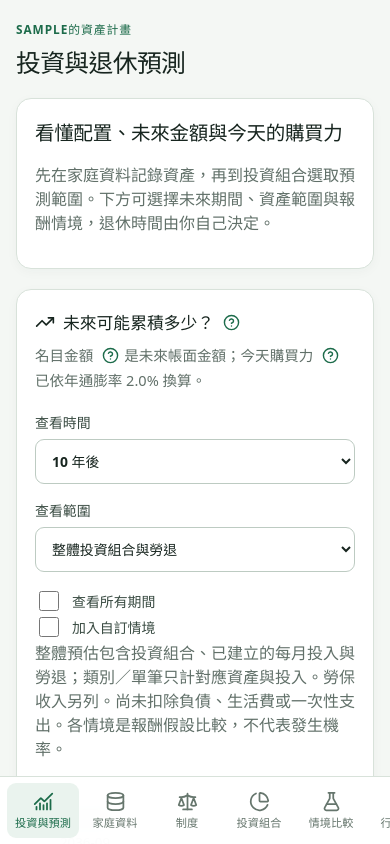
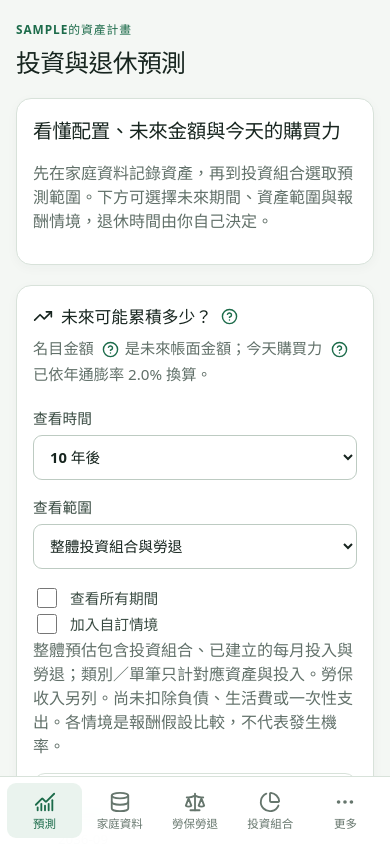
Before and after one commit to beach1807-max/retirement-planner-public, a React (Vite) app: page / in a window 390 px wide. Both pictures are taken after typing "Sample", "2020-01-15" into the empty fields and a click on the button "開始建立". Shown: the top 844 px of the page. Built offline with nearby package versions, Linux system fonts and the light colour scheme.

Commit message:
feat: 優化手機導覽與介面可讀性

```diff
--- a/src/App.tsx
+++ b/src/App.tsx
@@ -9,6 +9,7 @@ import type { ProjectionResult } from './domain/models'
 import { Onboarding } from './components/Onboarding'
 import { DexiePlannerRepository } from './infrastructure/dexie-planner-repository'
 import { OfficialTaiwanMarketDataProvider } from './infrastructure/market-data-provider'
+import { MobileNavigation } from './components/MobileNavigation'
 
 type Page = 'dashboard' | 'data' | 'retirementSystems' | 'portfolio' | 'scenarios' | 'market' | 'settings' | 'backup'
 
@@ -169,17 +170,7 @@ export function App() {
         </Suspense>
       </main>
 
-      <nav className="bottom-nav" aria-label="行動版主要功能">
-        {navigation.map((item) => {
-          const Icon = item.icon
-          return (
-            <button key={item.id} className={page === item.id ? 'active' : ''} onClick={() => setPage(item.id)} aria-label={item.label}>
-              <Icon size={21} aria-hidden="true" />
-              <span>{item.label.replace('退休', '')}</span>
-            </button>
-          )
-        })}
-      </nav>
+      <MobileNavigation items={navigation} page={page} onNavigate={setPage} />
     </div>
   )
 }
--- /dev/null
+++ b/src/components/MobileNavigation.tsx
@@ -0,0 +1,28 @@
+import { useEffect, useRef, useState } from 'react'
+import { MoreHorizontal, X, type LucideIcon } from 'lucide-react'
+
+interface Item<T extends string> { id: T; label: string; icon: LucideIcon }
+
+export function MobileNavigation<T extends string>({ items, page, onNavigate }: { items: Item<T>[]; page: T; onNavigate: (page: T) => void }) {
+  const [open, setOpen] = useState(false)
+  const dialog = useRef<HTMLDialogElement>(null)
+  useEffect(() => {
+    if (!open) { dialog.current?.close(); return }
+    dialog.current?.showModal()
+    const previous = document.body.style.overflow
+    document.body.style.overflow = 'hidden'
+    return () => { document.body.style.overflow = previous }
+  }, [open])
+  const extraActive = items.slice(4).some((item) => item.id === page)
+  return <>
+    <nav className="bottom-nav" aria-label="行動版主要功能">
+      {items.slice(0, 4).map(({ id, label, icon: Icon }, index) => <button key={id} aria-label={label} aria-current={page === id ? 'page' : undefined} className={page === id ? 'active' : ''} onClick={() => onNavigate(id)}><Icon size={22} aria-hidden="true" /><span>{['預測', '家庭資料', '勞保勞退', '投資組合'][index]}</span></button>)}
+      <button aria-label="更多功能" aria-haspopup="dialog" aria-expanded={open} className={extraActive ? 'active' : ''} onClick={() => setOpen(true)}><MoreHorizontal size={22} aria-hidden="true" /><span>更多</span></button>
+    </nav>
+    <dialog className="mobile-menu" ref={dialog} aria-labelledby="mobile-menu-title" onCancel={() => setOpen(false)} onClose={() => setOpen(false)} onClick={(event) => { if (event.target === event.currentTarget) setOpen(false) }}>
+      <div className="mobile-menu-content"><div className="panel-heading"><h2 id="mobile-menu-title">更多功能</h2><button autoFocus className="icon-button" aria-label="關閉更多功能" onClick={() => setOpen(false)}><X size={22} /></button></div>
+        <nav aria-label="其他功能">{items.slice(4).map(({ id, label, icon: Icon }) => <button key={id} aria-current={page === id ? 'page' : undefined} onClick={() => { setOpen(false); onNavigate(id) }}><Icon size={22} aria-hidden="true" />{label}</button>)}</nav>
+      </div>
+    </dialog>
+  </>
+}
--- a/src/styles.css
+++ b/src/styles.css
@@ -222,6 +222,14 @@ label small { color: var(--muted); font-weight: 500; line-height: 1.45; }
 .visually-hidden { position: absolute; width: 1px; height: 1px; padding: 0; margin: -1px; overflow: hidden; clip: rect(0,0,0,0); white-space: nowrap; border: 0; }
 .muted { color: var(--muted); }
 .bottom-nav { display: none; }
+.mobile-menu { width: min(440px, calc(100% - 32px)); padding: 0; border: 0; border-radius: 18px; background: var(--surface); color: var(--primary); box-shadow: 0 20px 60px rgba(20,55,42,.25); }
+.mobile-menu::backdrop { background: rgba(10, 30, 22, .52); }
+.mobile-menu-content { padding: 20px; }
+.mobile-menu .panel-heading { margin-bottom: 8px; align-items: center; }
+.mobile-menu .panel-heading h2 { margin: 0; }
+.mobile-menu nav { display: grid; gap: 8px; }
+.mobile-menu nav button { min-height: 48px; padding: 10px 12px; border: 0; border-radius: 10px; display: flex; align-items: center; gap: 12px; background: transparent; color: var(--primary); font-weight: 700; text-align: left; }
+.mobile-menu nav button:hover, .mobile-menu nav button[aria-current="page"] { background: var(--surface-subtle); color: var(--primary-2); }
 
 .onboarding-shell { min-height: 100vh; display: grid; grid-template-columns: minmax(330px, .9fr) minmax(420px, 1.1fr); background: #f3f6f3; }
 .onboarding-intro { padding: clamp(38px, 7vw, 100px); display: flex; flex-direction: column; justify-content: center; background: linear-gradient(140deg, #102e24, #1c5b42); color: white; }
@@ -247,13 +255,13 @@ label small { color: var(--muted); font-weight: 500; line-height: 1.45; }
   .projection-table tr { border: 1px solid var(--border); border-radius: 12px; margin-bottom: 16px; padding: 12px; }
   .projection-table td::before { content: attr(data-scenario); display: block; font-weight: 700; color: var(--primary); margin-bottom: 8px; }
   .projection-table td:last-child { border-bottom: 0; }
-  .app-shell { display: block; padding-bottom: 76px; }
+  .app-shell { display: block; padding-bottom: calc(76px + env(safe-area-inset-bottom)); }
   .sidebar { display: none; }
-  .main-content { padding: 20px 16px 40px; }
+  .main-content { padding: calc(20px + env(safe-area-inset-top)) 16px 40px; }
   .topbar { min-height: 78px; }
   .topbar-meta span:first-child { display: none; }
-  .bottom-nav { position: fixed; inset: auto 0 0; z-index: 100; height: 68px; display: flex; overflow-x: auto; overflow-y: hidden; padding: 6px max(7px, env(safe-area-inset-right)) max(6px, env(safe-area-inset-bottom)) max(7px, env(safe-area-inset-left)); border-top: 1px solid var(--border); background: rgba(255,255,255,.96); backdrop-filter: blur(12px); }
-  .bottom-nav button { min-width: 72px; flex: 1 0 72px; border: 0; border-radius: 9px; background: transparent; color: #66766d; display: flex; flex-direction: column; align-items: center; justify-content: center; gap: 2px; font-size: .7rem; }
+  .bottom-nav { position: fixed; inset: auto 0 0; z-index: 100; min-height: 68px; display: flex; overflow: hidden; padding: 6px max(7px, env(safe-area-inset-right)) max(6px, env(safe-area-inset-bottom)) max(7px, env(safe-area-inset-left)); border-top: 1px solid var(--border); background: rgba(255,255,255,.97); backdrop-filter: blur(12px); }
+  .bottom-nav button { min-width: 0; min-height: 52px; flex: 1 1 20%; border: 0; border-radius: 9px; background: transparent; color: #66766d; display: flex; flex-direction: column; align-items: center; justify-content: center; gap: 2px; font-size: .72rem; }
   .bottom-nav button.active { color: var(--primary-2); background: #eaf3ee; font-weight: 800; }
   .metric-grid { grid-template-columns: 1fr; }
   .metric-card { display: grid; grid-template-columns: auto 1fr; column-gap: 13px; }
@@ -296,6 +304,10 @@ label small { color: var(--muted); font-weight: 500; line-height: 1.45; }
   .topbar-meta { display: none; }
   .hero-result { padding: 25px 20px; }
   .panel { border-radius: 15px; }
+  .panel { padding: 16px; }
+  .panel-heading p { font-size: .95rem; }
+  label, .button { font-size: .92rem; }
+  label small { font-size: .82rem; }
   .onboarding-card { width: calc(100% - 24px); padding: 22px 17px; }
 }
 
```
Also changed, not shown: 1 other file (tests, documents, lock files or other folders).
